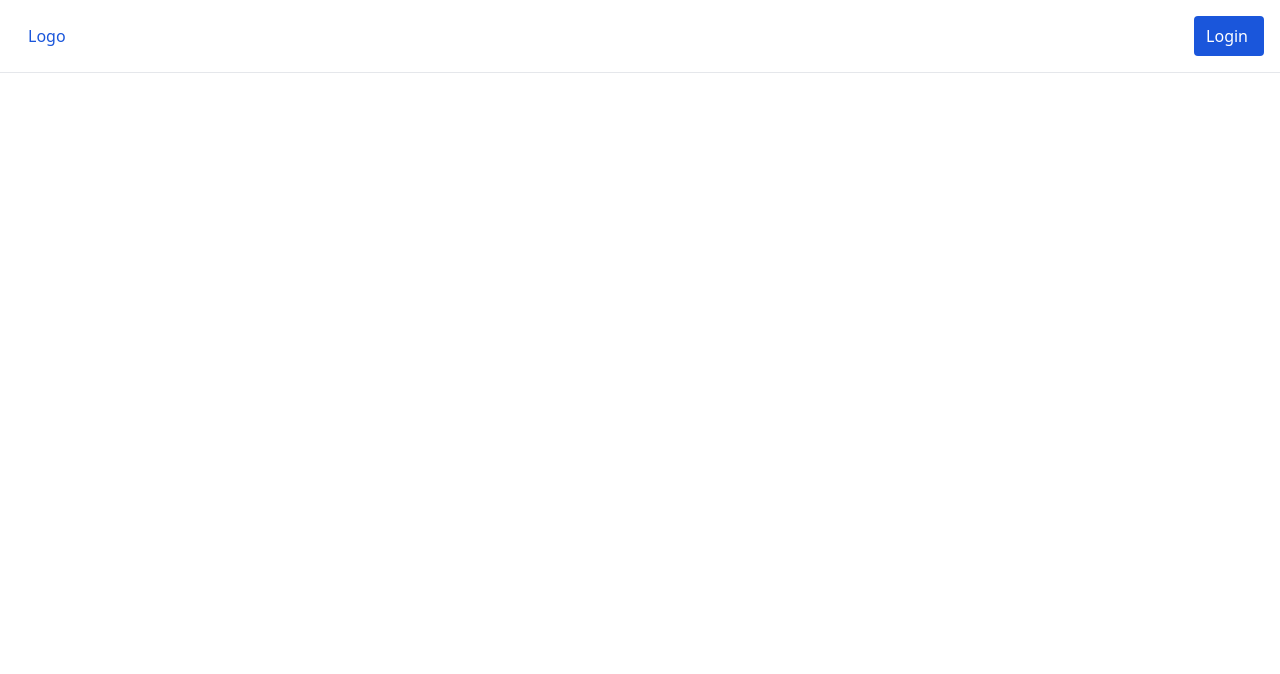
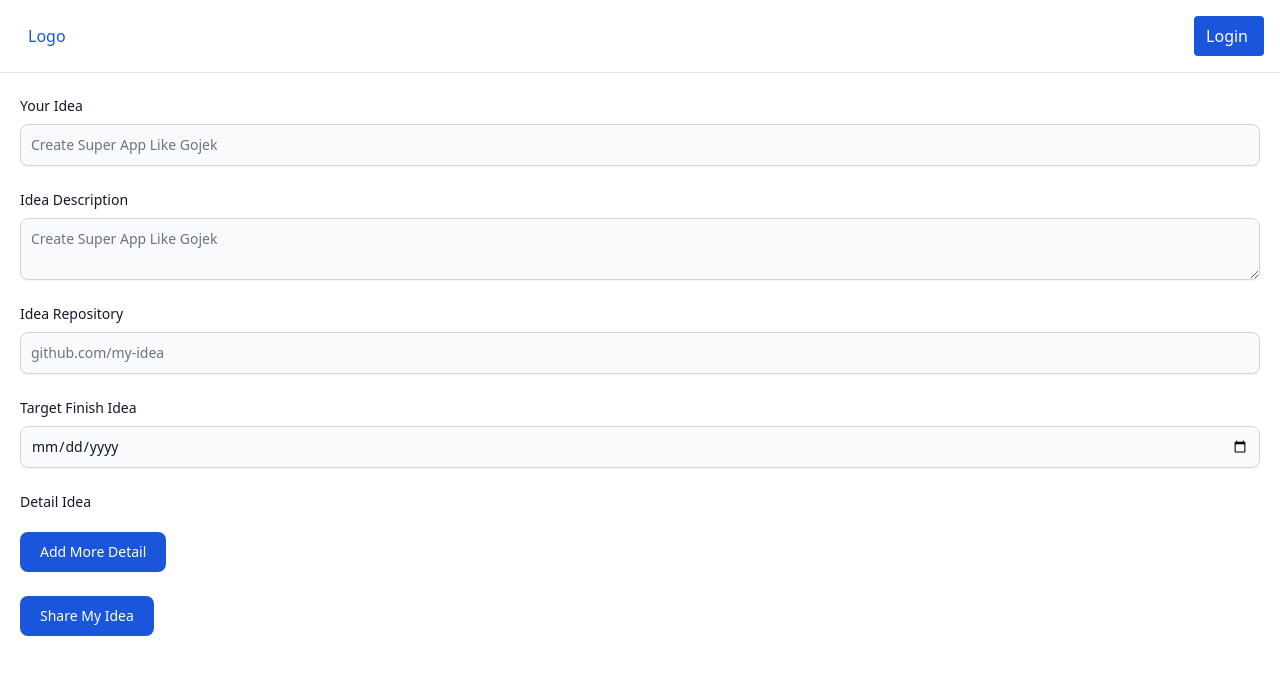
Before and after one commit to micjef/cek, a React (Vite) app: page /create-idea in a window 1280 px wide. Before the commit this address had no page. Shown: the top 674 px of the page. Built offline with nearby package versions, Linux system fonts and the light colour scheme.

Commit message:
create new idea page

```diff
--- a/package.json
+++ b/package.json
@@ -17,6 +17,7 @@
     "firebase": "^10.1.0",
     "flowbite": "^1.8.1",
     "flowbite-react": "^0.5.0",
+    "iconsax-react": "^0.0.8",
     "moment": "^2.29.4",
     "react": "^18.2.0",
     "react-dom": "^18.2.0",
--- a/src/App.tsx
+++ b/src/App.tsx
@@ -3,6 +3,7 @@ import { Routes, Route } from "react-router-dom";
 import Navbar from "components/Navbar";
 import HomePage from "src/pages/Home";
 import MyIdeaPage from 'src/pages/MyIdea';
+import CreateIdeaPage from 'src/pages/CreateIdea';
 
 function App() {
 	return (
@@ -11,6 +12,7 @@ function App() {
 			<Routes>
 				<Route path="/" element={<HomePage />} />
 				<Route path="/my-idea" element={<MyIdeaPage />} />
+				<Route path="/create-idea" element={<CreateIdeaPage />} />
 			</Routes>
 		</>
 	);
--- /dev/null
+++ b/src/pages/CreateIdea/index.tsx
@@ -0,0 +1,117 @@
+import { CloseSquare } from "iconsax-react";
+import { useState } from "react";
+
+const CreateIdeaPage = () => {
+  const [title, setTitle] = useState<string>("");
+  const [description, setDescription] = useState<string>("");
+  const [ideaRepository, setIdeaRepository] = useState<string>("");
+  const [targetFinishIdea, setTargetFinishIdea] = useState<string>("");
+  const [detailIdea, setDetailIdea] = useState<string[]>([]);
+  const [countDetailIdea, setCountDetailIdea] = useState<number>(0);
+
+  return (
+    <div className="createIdeaPage pt-24 px-5 ">
+      <form>
+        <div className="mb-6">
+          <label className="block mb-2 text-sm font-medium text-gray-900 dark:text-white">
+            Your Idea
+          </label>
+          <input
+            type="text"
+            className="shadow-sm bg-gray-50 border border-gray-300 text-gray-900 text-sm rounded-lg focus:ring-blue-500 focus:border-blue-500 block w-full p-2.5 dark:bg-gray-700 dark:border-gray-600 dark:placeholder-gray-400 dark:text-white dark:focus:ring-blue-500 dark:focus:border-blue-500 dark:shadow-sm-light"
+            placeholder="Create Super App Like Gojek"
+            value={title}
+            onChange={(e) => setTitle(e.target.value)}
+            required
+          />
+        </div>
+        <div className="mb-6">
+          <label className="block mb-2 text-sm font-medium text-gray-900 dark:text-white">
+            Idea Description
+          </label>
+          <textarea
+            className="shadow-sm bg-gray-50 border border-gray-300 text-gray-900 text-sm rounded-lg focus:ring-blue-500 focus:border-blue-500 block w-full p-2.5 dark:bg-gray-700 dark:border-gray-600 dark:placeholder-gray-400 dark:text-white dark:focus:ring-blue-500 dark:focus:border-blue-500 dark:shadow-sm-light"
+            placeholder="Create Super App Like Gojek"
+            value={description}
+            onChange={(e) => setDescription(e.target.value)}
+            required
+          />
+        </div>
+        <div className="mb-6">
+          <label className="block mb-2 text-sm font-medium text-gray-900 dark:text-white">
+            Idea Repository
+          </label>
+          <input
+            type="text"
+            className="shadow-sm bg-gray-50 border border-gray-300 text-gray-900 text-sm rounded-lg focus:ring-blue-500 focus:border-blue-500 block w-full p-2.5 dark:bg-gray-700 dark:border-gray-600 dark:placeholder-gray-400 dark:text-white dark:focus:ring-blue-500 dark:focus:border-blue-500 dark:shadow-sm-light"
+            placeholder="github.com/my-idea"
+            value={ideaRepository}
+            onChange={(e) => setIdeaRepository(e.target.value)}
+            required
+          />
+        </div>
+        <div className="mb-6">
+          <label className="block mb-2 text-sm font-medium text-gray-900 dark:text-white">
+            Target Finish Idea
+          </label>
+          <input
+            type="date"
+            className="shadow-sm bg-gray-50 border border-gray-300 text-gray-900 text-sm rounded-lg focus:ring-blue-500 focus:border-blue-500 block w-full p-2.5 dark:bg-gray-700 dark:border-gray-600 dark:placeholder-gray-400 dark:text-white dark:focus:ring-blue-500 dark:focus:border-blue-500 dark:shadow-sm-light"
+            value={targetFinishIdea}
+            onChange={(e) => setTargetFinishIdea(e.target.value)}
+            required
+          />
+        </div>
+        <div className="mb-6">
+          <label className="block mb-2 text-sm font-medium text-gray-900 dark:text-white">
+            Detail Idea
+          </label>
+          {[...Array(countDetailIdea)].map((_, i) => (
+            <div
+              key={i}
+              className="input-group flex items-center justify-between gap-2 mb-3 "
+            >
+              <input
+                type="text"
+                className="shadow-sm bg-gray-50 border border-gray-300 text-gray-900 text-sm rounded-lg focus:ring-blue-500 focus:border-blue-500 block w-full p-2.5 dark:bg-gray-700 dark:border-gray-600 dark:placeholder-gray-400 dark:text-white dark:focus:ring-blue-500 dark:focus:border-blue-500 dark:shadow-sm-light"
+                placeholder="Create Super App Like Gojek"
+                value={detailIdea[i] || ""}
+                onChange={(e) => {
+                  const updatedDetailIdeas = [...detailIdea]; // Create a copy of the array
+                  updatedDetailIdeas[i] = e.target.value; // Update the specific index
+                  setDetailIdea(updatedDetailIdeas); // Set the updated array
+                }}
+                required
+              />
+              <CloseSquare
+                size="32"
+                color="#fc0324"
+                onClick={() => {
+                  const updatedDetailIdeas = [...detailIdea]; // Create a copy of the array
+                  updatedDetailIdeas.splice(i, 1); // Remove the specific index
+                  setDetailIdea(updatedDetailIdeas); // Set the updated array
+                  setCountDetailIdea(countDetailIdea - 1);
+                }}
+              />
+            </div>
+          ))}
+          <button
+            type="button"
+            className="text-white bg-blue-700 hover:bg-blue-800 focus:ring-4 focus:outline-none focus:ring-blue-300 font-medium rounded-lg text-sm px-5 py-2.5 text-center dark:bg-blue-600 dark:hover:bg-blue-700 dark:focus:ring-blue-800 mt-3 "
+            onClick={() => setCountDetailIdea(countDetailIdea + 1)}
+          >
+            Add More Detail
+          </button>
+        </div>
+        <button
+          type="submit"
+          className="text-white bg-blue-700 hover:bg-blue-800 focus:ring-4 focus:outline-none focus:ring-blue-300 font-medium rounded-lg text-sm px-5 py-2.5 text-center dark:bg-blue-600 dark:hover:bg-blue-700 dark:focus:ring-blue-800"
+        >
+          Share My Idea
+        </button>
+      </form>
+    </div>
+  );
+};
+
+export default CreateIdeaPage;
```
Also changed, not shown: 1 other file (tests, documents, lock files or other folders).
